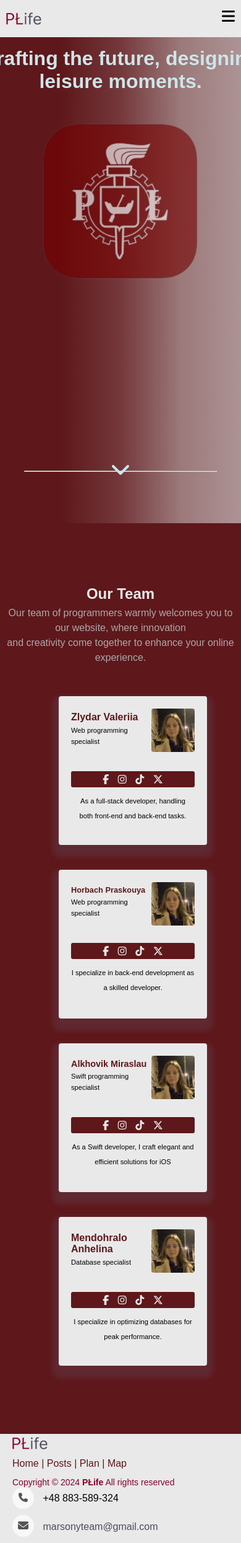
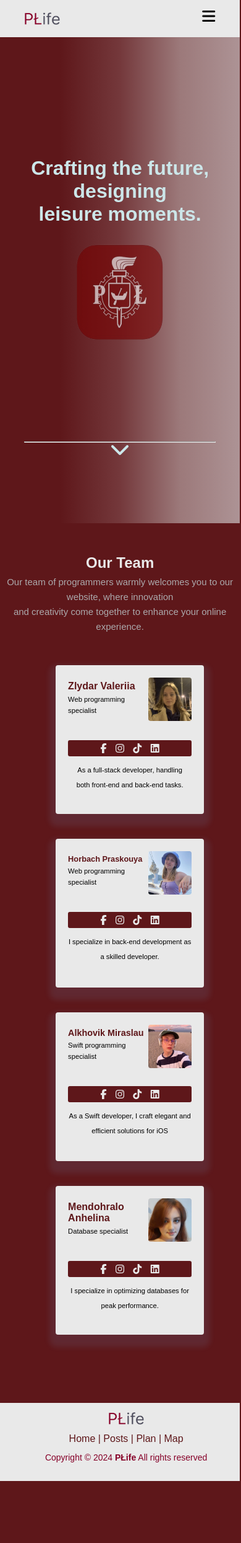
Before and after one commit to miraslauuu/Project_web, a Node server app: page / in a window 390 px wide; the page is wider, and only the part inside the window is pictured. Shown: that part at 62% size. After the commit the page ends 2389 px from the top of that part, so only its background shows below. Run offline with Node 20, Linux system fonts and the light colour scheme; some libraries are stand-ins or nearby versions; some web fonts are replaced.

Commit message:
Finished header animation and added information about another members of the team

```diff
--- a/package.json
+++ b/package.json
@@ -10,7 +10,9 @@
   "author": "Valeriia Zlydar",
   "license": "ISC",
   "dependencies": {
+    "body-parser": "^1.20.2",
     "ejs": "^3.1.10",
-    "express": "^4.19.2"
+    "express": "^4.19.2",
+    "method-override": "^3.0.0"
   }
 }
--- a/public/styles/style.css
+++ b/public/styles/style.css
@@ -18,6 +18,7 @@ section{
     min-height: 100vh;
     width: 100%;
 }
+/* =====================scrollbar==================== */
 ::-webkit-scrollbar{
     width:10px;
 }
@@ -31,6 +32,7 @@ section{
 ::-webkit-scrollbar-thumb:hover {
     background: whitesmoke;
   }
+  /* ==================================================== */
 body{
     background:var(--background-color);
     font-family: 'Shippori Antique',sans-serif;
@@ -44,18 +46,9 @@ a{
 }
 .container{
     max-width: 100%;
+    width: 100%;
     margin:0px 0px;
     padding:0px 40px;
-}
-@media screen and (max-width:576px){
-    .container{
-        padding: 0 20px;
-    }
-}
-@media screen and (max-width:400px){
-    .container{
-        padding:0 10px ;
-    }
 }
 /* ===============DIVS PLAYCING HEADER================ */
 header{
@@ -167,62 +160,6 @@ header{
     cursor:pointer;
 
 }
-
-@media(max-height:1521px) and (min-height:933px){
-    .dropdown_menu.open{
-        height:1024px;
-    }
-    .dropdown_menu li.login_1{
-        padding-top:50%;
-        padding-bottom: 0.5rem;
-    }
-}
-@media(max-height:1181px){
-    .dropdown_menu.open{
-        height:1180px;
-    }
-    .dropdown_menu li.login_1{
-        padding-top:110%;
-        padding-bottom: 0.5rem;
-    }
-}
-@media(max-height:1025px){
-    .dropdown_menu.open{
-        height:1024px;
-    }
-    .dropdown_menu li.login_1{
-        padding-top:80%;
-        padding-bottom: 0.5rem;
-    }
-}
-@media(max-height:933px){
-    .dropdown_menu.open{
-        height:932px;
-    }
-    .dropdown_menu li.login_1{
-        padding-top:30%;
-        padding-bottom: 0.5rem;
-    }
-
-}
-@media(max-height:897px){
-    .dropdown_menu.open{
-        height:896px;
-    }
-    .dropdown_menu li.login_1{
-        padding-top:70%;
-        padding-bottom: 0.5rem;
-    }
-}
-@media(max-height:668px){
-    .dropdown_menu.open{
-        height:667px;
-    }
-    .dropdown_menu li.login_1{
-        padding-top:60%;
-        padding-bottom: 0.5rem;
-    }
-}
 .xmark_btn{
     margin-top: 20px;
     padding: 0px 20px 0px 20px;
@@ -287,60 +224,22 @@ header{
     text-align: center;
     font-size: 3rem;
 }
+#me{
+    height: 100%;
+    background: linear-gradient(90deg,var(--background-color),var(--background-color),#74383B,#9C797A,#AD9395);
+}
 .container-2{
-padding-top: 60px;
+  padding-top: 60px;
   display:flex;
   justify-content: center;
   align-items: center;
   height: 100vh;
 }
-
-.text-container{
-  margin-top: 1rem;
-}
- @media (max-width: 768px) {
-    .container-2 {
-      flex-direction: column;
-      height: 100%;
-    }
-    .image2{
-        height: 250px;
-    }
-    .image-container{
-        height: 73vh;
-    }
-}
-
-@media  (max-width: 1200px) {
-    #p1{
-        font-size: 2rem;
-    }
-    .container-2 {
-      flex-direction: column;
-      height: 100%;
-    }
-    .image2{
-        height: 350px;
-    }
-    .image-container{
-        height: 76vh;
-    }
-
-}
-
- @media (min-width: 1201px) and (max-width: 1400px) {
-    #p1{
-        font-size: 2.5rem;
-    }
-}
-#me{
-    height: 100%;
-    background: linear-gradient(90deg,var(--background-color),var(--background-color),#74383B,#9C797A,#AD9395);
-}
 .container-1{
     display: flex;
     flex-direction: column;
     align-items: center;
+    width: 100%;
 }
 .container-3{
     width: 100%;
@@ -349,12 +248,16 @@ padding-top: 60px;
     flex-direction: column;
     align-items: center;
 }
-/* ===============scrolldown================= */
+
+.text-container{
+  margin-top: 1rem;
+}
 hr{
     position: relative;
     width:80%;
     bottom: 3rem;
 }
+/* ===============scrolldown================= */
 #auth{
     background: transparent;
     border-color: transparent;
@@ -369,21 +272,6 @@ hr{
     /* box-shadow: 0px 10px 20px 2px rgba(0, 0, 0, 0.25); */
     /* transform: scale(1.2,1.2); */
 }
-@media (max-width: 768px){
-    hr{
-        bottom: 3rem;
-    }
-}
-@media  (max-width: 1200px){
-    hr{
-        bottom: 2rem;
-    }
-}
-@media (min-width: 1201px) and (max-width: 1400px) {
-    hr{
-        bottom: 3rem;
-    }
-}
 /* ==============================section authors======================== */
 section#authors{
     min-height: 70vh;
@@ -392,11 +280,6 @@ section#authors{
     align-items: start;
     justify-content: center;
 }
-/* .team{
-    display: flex;
-    align-items: center;
-    justify-content: center;
-} */
 .title-box{
     text-align: center;
     margin: 100px auto 50px;
@@ -474,21 +357,6 @@ small{
 .profile-box img:hover{
     width: 200px;
 }
-@media (max-width: 660px){
-    .team-row{
-        flex-direction: column;
-        align-items: center;
-        justify-content: center;
-        margin-left: -3rem;
-    }
-}
-@media (max-width: 1140px){
-    .team-row{
-        flex-wrap: wrap;
-        width: 100%;
-        margin-left: 20px;
-    }
-}
 /* =============================footer========================= */
 .footer-distributed {
     background-color: var(--header-background);
@@ -532,10 +400,11 @@ small{
     display: flex;
     flex-direction: column;
     align-items:normal;
+    margin-bottom: 10px;
 }
 
 .footer-distributed .footer-right div {
-    margin-bottom: 10px;
+    margin-bottom: 5px;
 }
 
 .footer-distributed .footer-right i {
@@ -573,8 +442,44 @@ small{
 .footer-links a:hover {
     color: darkred;
 }
-
 @media(max-width: 880px) {
+    body{
+        width:46vh;
+    }
+    header{
+        width:46vh;
+    }
+    .container-1{
+        width: 100%;
+    }
+    .container-2 {
+        flex-direction: column;
+        height: 90vh;
+        width: 100%;
+      }
+      .text-container{
+        padding-right: 0px;
+        margin-right: 0px;
+      }
+      #p1{
+        font-weight: 600;
+        font-size: 2rem;
+      }
+      .image-container{
+        padding-right: 0px;
+        margin-right: 0px;
+      }
+      .image2{
+        height:215px;
+        width: 320px;
+      }
+      .dropdown_menu.open{
+        height:100vh;
+    }
+    .dropdown_menu li.login_1{
+        padding-top:90%;
+        padding-bottom: 0.5rem;
+    }
     .footer-distributed {
         flex-direction: column;
         padding-left: 20px;
@@ -585,9 +490,10 @@ small{
     .footer-distributed .footer-right {
         flex: none;
         width: 100%;
-        text-align: left;
+        text-align: center;
         align-items: flex-start;
         margin-right: 0;
+        margin-top:10px;
     }
 
     .footer-distributed .footer-right i {
@@ -597,4 +503,33 @@ small{
         width: 35px;
         height: 35px;
     }
+    .team-row{
+        flex-direction: column;
+        align-items: center;
+        justify-content: center;
+        margin-left: -3rem;
+    }
+    .title-box{
+        text-align: center;
+        width:98%;
+        margin: 50px auto 50px;
+    }
+    .title-box p{
+        margin-top: 5px;
+        font-size: 15px;
+        line-height: 24px;
+    }
+    .team-row{
+        display: flex;
+        justify-content: center;
+        align-items: center;
+        width: 100%;
+        gap:10px;
+    }
+    .profile-box{
+       margin-left: 8rem;
+    }
+    .footer-distributed .footer-right .contact{
+       display: none;
+    }
 }
--- a/views/index.ejs
+++ b/views/index.ejs
@@ -1,4 +1,4 @@
-<%- include("partials/header.ejs") %>
+<%- include("partials/header.ejs")%>
 <section id="me">
     <div class="container-1">
         <div class="container-2">
@@ -17,6 +17,7 @@
         </div>
     </div>
 </section>
+
 <section id="authors">
     <div class="team">
         <div class="title-box" >
@@ -33,7 +34,7 @@
                     <a href="https://www.facebook.com/profile.php?id=100086034558322"><i class="fa-brands fa-facebook-f"></i></a>
                     <a href="https://www.instagram.com/vel.zly_/"><i class="fa-brands fa-instagram"></i></a>
                     <a href="https://www.tiktok.com/@velzly?lang=ru-RU"> <i class="fa-brands fa-tiktok"></i></a>
-                    <a href="#x"> <i class="fa-brands fa-x-twitter"></i></a>
+                    <a href="https://www.linkedin.com/in/valeriia-zlydar-0089a4304/"><i class="fa-brands fa-linkedin"></i></a>
                 </div>
                 <p>As a full-stack developer, handling<br> both
                      front-end and back-end tasks.</p>
@@ -41,36 +42,36 @@
             <div class="profile-box">
                 <h4 id="praska">Horbach Praskouya</h4>
                 <small>Web programming <br>specialist</small>
-                <img src="images/zlydar.png" alt="Zlydar's photo">
+                <img src="images/praska.png" alt="Praskouya's photo">
                 <div class="social-box">
-                    <a href=""><i class="fa-brands fa-facebook-f"></i></a>
-                    <a href=""><i class="fa-brands fa-instagram"></i></a>
-                    <a href=""> <i class="fa-brands fa-tiktok"></i></a>
-                    <a href=""> <i class="fa-brands fa-x-twitter"></i></a>
+                    <a href="https://www.facebook.com/profile.php?id=100052197712192"><i class="fa-brands fa-facebook-f"></i></a>
+                    <a href="https://www.instagram.com/praskovjushkaizbresta?igsh=ZHllZzQwdzhoaWQx"><i class="fa-brands fa-instagram"></i></a>
+                    <a href="https://www.tiktok.com/@yanechochuspat?_t=8leukXJJXMr&_r=1"> <i class="fa-brands fa-tiktok"></i></a>
+                    <a href="https://pl.linkedin.com/in/praskouya-horbach-a10a0128b"> <i class="fa-brands fa-linkedin"></i></a>
                 </div>
                 <p>I specialize in back-end development as a skilled developer.</p>
             </div>
             <div class="profile-box">
                 <h4 id="mirik">Alkhovik Miraslau</h4>
                 <small>Swift programming <br>specialist</small>
-                <img src="images/zlydar.png" alt="Zlydar's photo">
+                <img src="images/miraslau.png" alt="Miraslau's photo">
                 <div class="social-box">
-                    <a href=""><i class="fa-brands fa-facebook-f"></i></a>
-                    <a href=""><i class="fa-brands fa-instagram"></i></a>
-                    <a href=""> <i class="fa-brands fa-tiktok"></i></a>
-                    <a href=""> <i class="fa-brands fa-x-twitter"></i></a>
+                    <a href="https://www.facebook.com/share/qxqSruMSVRaJaWhK/?mibextid=LQQJ4d"><i class="fa-brands fa-facebook-f"></i></a>
+                    <a href="https://www.instagram.com/miraslauuu?igsh=d3N5YjY0cjVjMGww&utm_source=qr"><i class="fa-brands fa-instagram"></i></a>
+                    <a href="https://www.tiktok.com/@miraslauuuu?_t=8lethfYFsxt&_r=1"> <i class="fa-brands fa-tiktok"></i></a>
+                    <a href="https://pl.linkedin.com/in/miraslau-alkhovik-6039aa99"> <i class="fa-brands fa-linkedin"></i></a>
                 </div>
                 <p>As a Swift developer, I craft elegant and efficient solutions for iOS</p>
             </div>
             <div class="profile-box">
                 <h4 id="anhel">Mendohralo<br> Anhelina</h4>
                 <small>Database specialist</small>
-                <img src="images/zlydar.png" alt="Zlydar's photo">
+                <img src="images/anhelina.png" alt="Anhelina's photo">
                 <div class="social-box">
-                    <a href=""><i class="fa-brands fa-facebook-f"></i></a>
-                    <a href=""><i class="fa-brands fa-instagram"></i></a>
-                    <a href=""> <i class="fa-brands fa-tiktok"></i></a>
-                    <a href=""> <i class="fa-brands fa-x-twitter"></i></a>
+                    <a href="https://www.facebook.com/share/Lig8oJHY9JK9gscK/"><i class="fa-brands fa-facebook-f"></i></a>
+                    <a href="https://www.instagram.com/chamomilis_/"><i class="fa-brands fa-instagram"></i></a>
+                    <a href="https://www.tiktok.com/@linanil__?_r=1&_d=dgd7d9ldc1hgll&sec_uid=MS4wLjABAAAATQ4AJMTWqXM8EhZmTkvIYyBqQZxaCablYyhoE1b-B_x89-lGQw0Y6ofLFJsA9BOU&share_author_id=6915807335345554438&sharer_language=ru&source=h5_m&u_code=dgd7d921dacc7g&timestamp=1713533450&user_id=6915807335345554438&sec_user_id=MS4wLjABAAAATQ4AJMTWqXM8EhZmTkvIYyBqQZxaCablYyhoE1b-B_x89-lGQw0Y6ofLFJsA9BOU&utm_source=copy&utm_campaign=client_share&utm_medium=android&share_iid=7336074450235066144&share_link_id=4316030d-1584-47da-9e61-c35edbc7b199&share_app_id=1233&ugbiz_name=ACCOUNT&ug_btm=b8727%2Cb0229&social_share_type=5&enable_checksum=1"> <i class="fa-brands fa-tiktok"></i></a>
+                    <a href="https://www.linkedin.com/in/anhelina-mendohralo-27981828b/"> <i class="fa-brands fa-linkedin"></i></a>
                 </div>
                 <p>I specialize in optimizing databases for peak performance.</p>
             </div>
--- /dev/null
+++ b/views/map.ejs
@@ -0,0 +1,5 @@
+<%- include("partials/header.ejs") %>
+<section id="me">
+
+</section>
+<%- include("partials/footer.ejs") %>
--- a/views/partials/footer.ejs
+++ b/views/partials/footer.ejs
@@ -1,17 +1,17 @@
 </main>
 <footer class="footer-distributed">
     <div class="footer-left">
-        <a href="#me" class="logo">
+        <a href="/" class="logo">
             <img src="/images/logo.png" height="20px"width="57px"alt="">
         </a>
         <p class="footer-links">
-            <a href="#me" class="active">Home</a>
+            <a href="/" class="active">Home</a>
             |
-            <a href="#posts">Posts</a>
+            <a href="/posts">Posts</a>
             |
-            <a href="#plan">Plan</a>
+            <a href="/plan">Plan</a>
             |
-            <a href="#map">Map</a>
+            <a href="/map">Map</a>
         </p>
         <p class="footer-company-name">Copyright © <%=new Date().getFullYear()%> <strong>PŁife</strong>
         All rights reserved</p>
@@ -20,11 +20,11 @@
 
     </div>
     <div class="footer-right">
-        <div>
+        <div class="contact">
             <i class="fa-solid fa-phone"></i>
             <p>+48 883-589-324</p>
         </div>
-        <div>
+        <div class="contact">
             <i class="fa-solid fa-envelope"></i>
             <p><a href="#">marsonyteam@gmail.com</a></p>
         </div>
@@ -43,6 +43,7 @@
     xmark_button.onclick=function(){
         drop_down_menu.classList.remove("open");
     };
+    //============================active link on navbar==================================
 </script>
 </body>
 </html>
--- /dev/null
+++ b/views/plan.ejs
@@ -0,0 +1,5 @@
+<%- include("partials/header.ejs") %>
+<section id="me">
+
+</section>
+<%- include("partials/footer.ejs") %>
--- /dev/null
+++ b/views/posts.ejs
@@ -0,0 +1,5 @@
+<%- include("partials/header.ejs") %>
+<section id="me">
+
+</section>
+<%- include("partials/footer.ejs") %>
```
Also changed, not shown: index.js (+53 -6 lines), views/partials/header.ejs (+10 -17 lines), public/images/anhelina.png (added), public/images/miraslau.png (added), public/images/praska.png (added), 1 other file.
